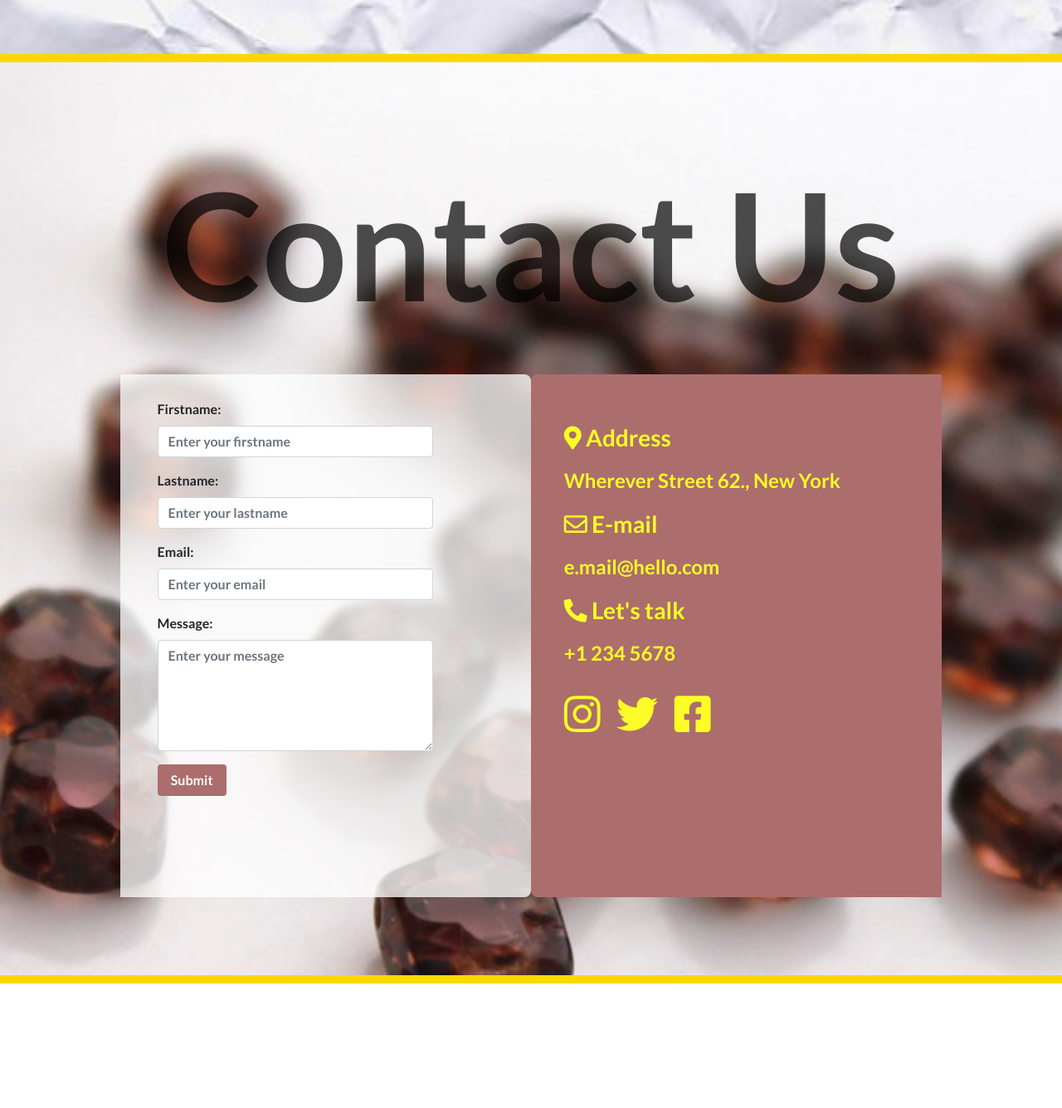
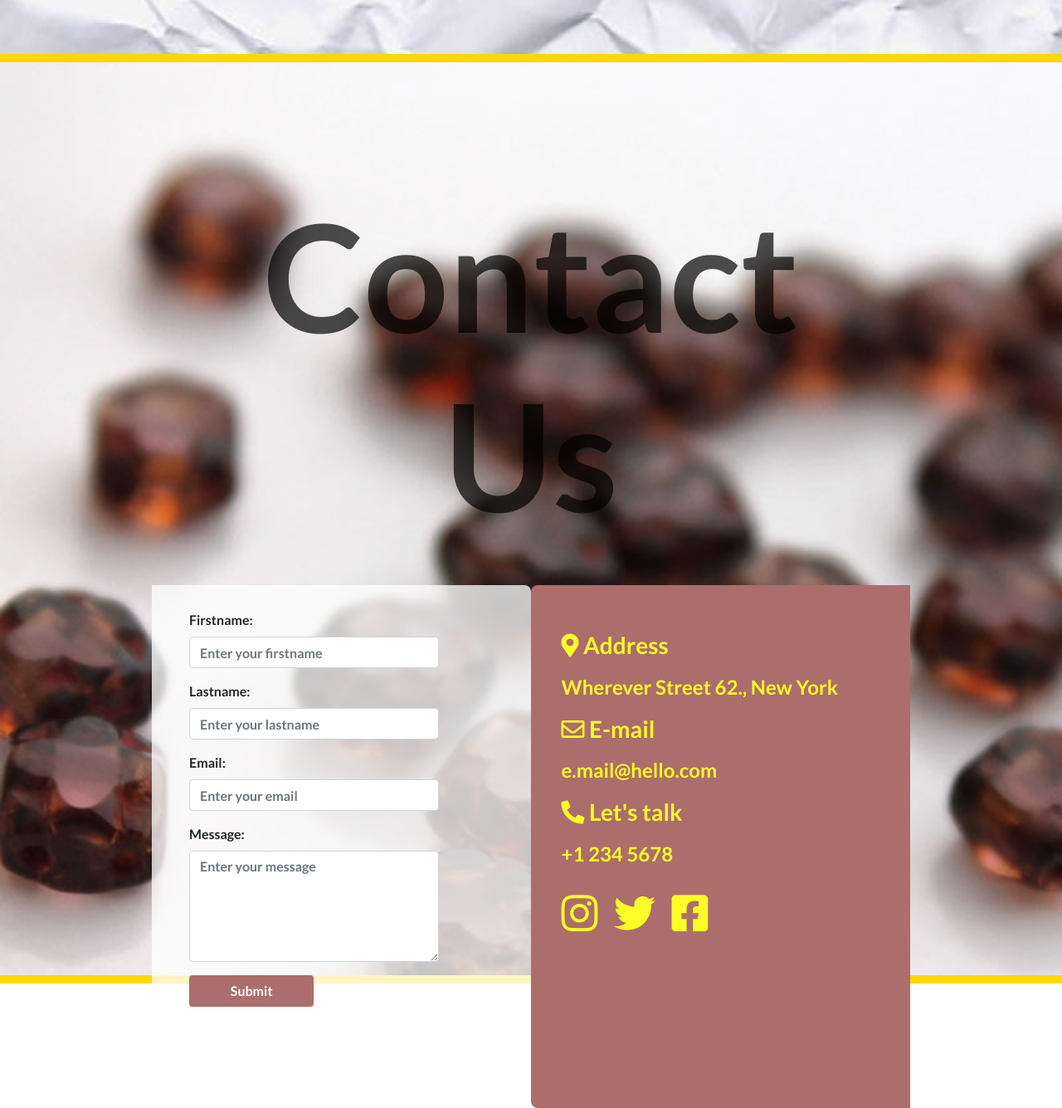
Before and after one commit to BHedi89/hbc, a plain HTML site: page index.html in a window 1280 px wide. Shown: the part 2475-3810 px from the top of the page at 83% size. Before the commit the page ends 3660 px from the top, so only its background shows below. Drawn offline with nearby package versions, Linux system fonts and the light colour scheme; a script that the page names is missing.

Commit message:
contact page problem solving test

```diff
--- a/style.css
+++ b/style.css
@@ -564,7 +564,7 @@
 }
 
 .contact{
-    padding: 7%;
+    padding: 10%;
     height: 400px;
 }
 
@@ -633,6 +633,12 @@
     width: 25%;
 }
 
+@media screen and (min-width: 600px) {
+    .form button {
+      width: 50%;
+    }
+}
+
 .form button:focus{
     box-shadow: none;
 }
```
